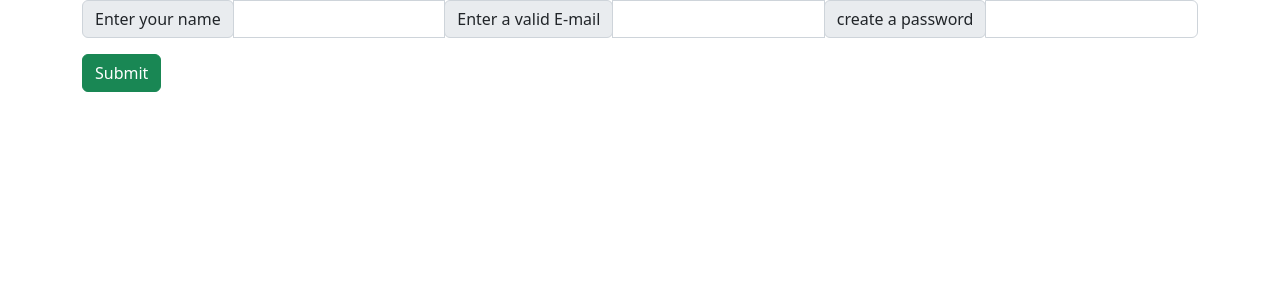
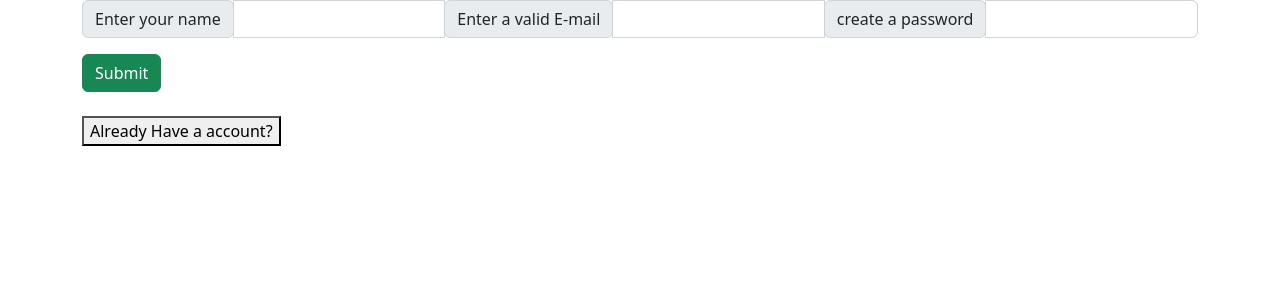
Before and after one commit to JayavelAnandh/URL-FE, a React (Create React App) app: page /signup in a window 1280 px wide. Shown: the top 300 px of the page. Built offline with nearby package versions, Linux system fonts and the light colour scheme.

Commit message:
Added Auth

```diff
--- a/src/shortener/login.js
+++ b/src/shortener/login.js
@@ -69,6 +69,11 @@
             <button type="submit" className="btn btn-success">Submit</button>
 
             </form>
+
+            <br/>
+            <div>
+              <button type="button" onClick={()=>navigate("/signup")}>New to here?</button>
+            </div>
             </div>
     )
 }
--- a/src/shortener/signup.js
+++ b/src/shortener/signup.js
@@ -88,6 +88,11 @@
             <button type="submit" className="btn btn-success">Submit</button>
 
             </form>
+
+            <br/>
+            <div>
+              <button type="button" onClick={()=>navigate("/login")}>Already Have a account?</button>
+            </div>
         </div>
 
     )
```
